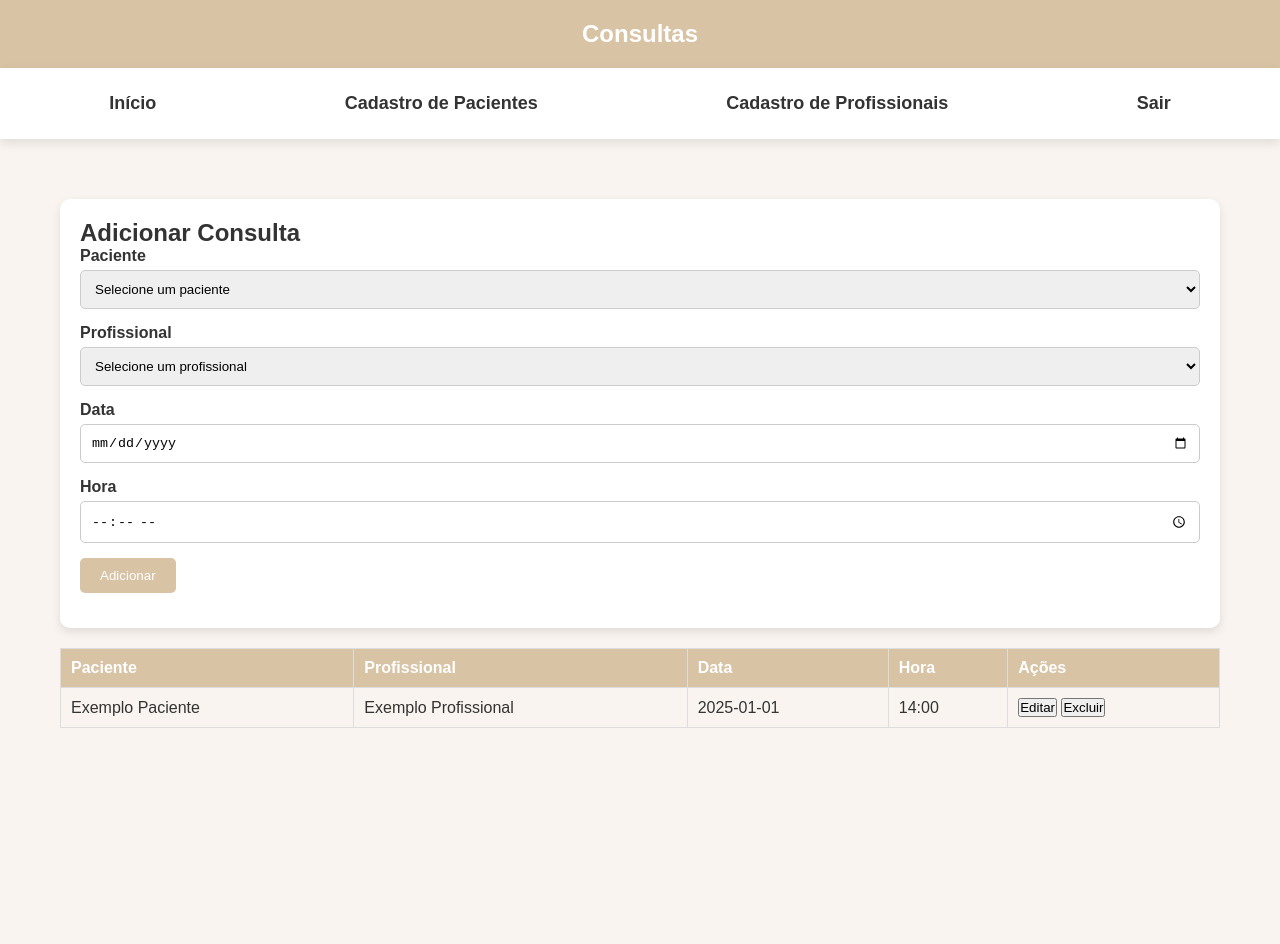
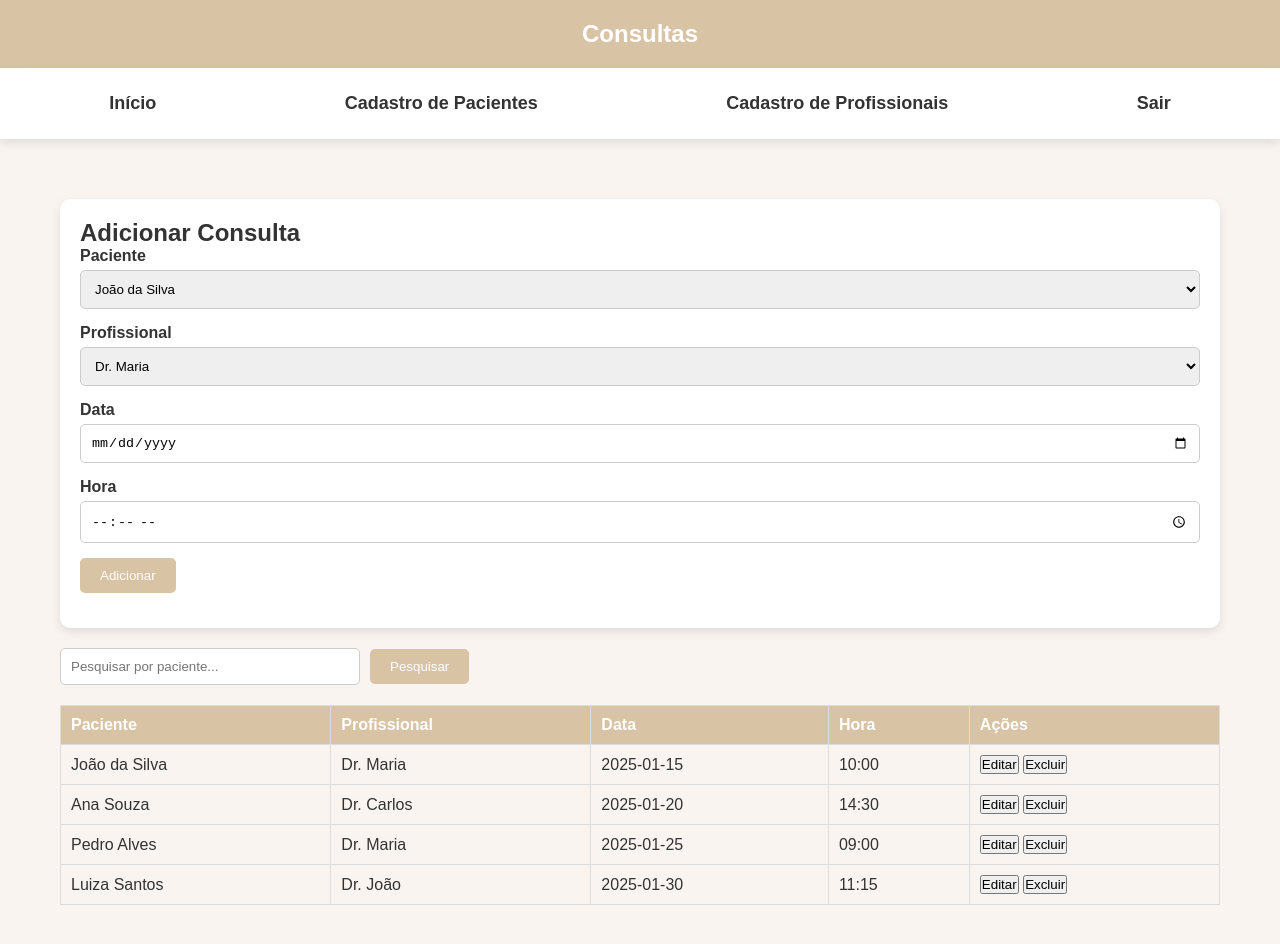
Before and after one commit to otaviopereira10/Fisioterapia, a plain HTML site: page pages/Consultas.html in a window 1280 px wide. Before the commit the page ends 808 px from the top, so only its background shows below. Drawn offline with Linux system fonts and the light colour scheme.

Commit message:
Atualização 7.0

```diff
--- a/css/Cadastro-paciente.css
+++ b/css/Cadastro-paciente.css
@@ -105,3 +105,31 @@ table th {
 .form-group button:hover {
     background: #c0a77b;
 }
+
+.filter-container {
+    margin-bottom: 20px;
+    display: flex;
+    gap: 10px;
+    align-items: center;
+}
+
+.filter-container input {
+    width: 300px;
+    padding: 10px;
+    border: 1px solid #ccc;
+    border-radius: 5px;
+}
+
+.filter-container button {
+    background: #d8c3a5;
+    color: white;
+    padding: 10px 20px;
+    border: none;
+    border-radius: 5px;
+    cursor: pointer;
+    transition: background 0.3s;
+}
+
+.filter-container button:hover {
+    background: #c0a77b;
+}
--- a/css/Cadastro-profissional.css
+++ b/css/Cadastro-profissional.css
@@ -105,3 +105,31 @@ table th {
 .form-group button:hover {
     background: #c0a77b;
 }
+
+.filter-container {
+    margin-bottom: 20px;
+    display: flex;
+    gap: 10px;
+    align-items: center;
+}
+
+.filter-container input {
+    width: 300px;
+    padding: 10px;
+    border: 1px solid #ccc;
+    border-radius: 5px;
+}
+
+.filter-container button {
+    background: #d8c3a5;
+    color: white;
+    padding: 10px 20px;
+    border: none;
+    border-radius: 5px;
+    cursor: pointer;
+    transition: background 0.3s;
+}
+
+.filter-container button:hover {
+    background: #c0a77b;
+}
--- a/css/Consultas.css
+++ b/css/Consultas.css
@@ -105,3 +105,31 @@ table th {
 .form-group button:hover {
     background: #c0a77b;
 }
+
+.filter-container {
+    margin-bottom: 20px;
+    display: flex;
+    gap: 10px;
+    align-items: center;
+}
+
+.filter-container input {
+    width: 300px;
+    padding: 10px;
+    border: 1px solid #ccc;
+    border-radius: 5px;
+}
+
+.filter-container button {
+    background: #d8c3a5;
+    color: white;
+    padding: 10px 20px;
+    border: none;
+    border-radius: 5px;
+    cursor: pointer;
+    transition: background 0.3s;
+}
+
+.filter-container button:hover {
+    background: #c0a77b;
+}
--- /dev/null
+++ b/js/Consultas.js
@@ -0,0 +1,82 @@
+// Dados iniciais
+const consultas = [
+    { paciente: "João da Silva", profissional: "Dr. Maria", data: "2025-01-15", hora: "10:00" },
+    { paciente: "Ana Souza", profissional: "Dr. Carlos", data: "2025-01-20", hora: "14:30" },
+    { paciente: "Pedro Alves", profissional: "Dr. Maria", data: "2025-01-25", hora: "09:00" },
+    { paciente: "Luiza Santos", profissional: "Dr. João", data: "2025-01-30", hora: "11:15" }
+];
+
+// Função para renderizar a tabela
+function renderTable(data) {
+    const tableBody = document.getElementById("table-body");
+    tableBody.innerHTML = ""; // Limpa a tabela antes de renderizar
+
+    data.forEach(consulta => {
+        const row = document.createElement("tr");
+        row.innerHTML = `
+            <td>${consulta.paciente}</td>
+            <td>${consulta.profissional}</td>
+            <td>${consulta.data}</td>
+            <td>${consulta.hora}</td>
+            <td>
+                <button>Editar</button>
+                <button>Excluir</button>
+            </td>
+        `;
+        tableBody.appendChild(row);
+    });
+}
+
+// Renderiza a tabela inicial
+renderTable(consultas);
+
+// Preenche as opções de pacientes e profissionais
+function populateSelectOptions() {
+    const pacienteSelect = document.getElementById("paciente");
+    const profissionalSelect = document.getElementById("profissional");
+
+    // Lista de exemplo para pacientes e profissionais
+    const pacientes = ["João da Silva", "Ana Souza", "Pedro Alves", "Luiza Santos"];
+    const profissionais = ["Dr. Maria", "Dr. Carlos", "Dr. João"];
+
+    // Adiciona pacientes
+    pacientes.forEach(paciente => {
+        const option = document.createElement("option");
+        option.value = paciente;
+        option.textContent = paciente;
+        pacienteSelect.appendChild(option);
+    });
+
+    // Adiciona profissionais
+    profissionais.forEach(profissional => {
+        const option = document.createElement("option");
+        option.value = profissional;
+        option.textContent = profissional;
+        profissionalSelect.appendChild(option);
+    });
+}
+populateSelectOptions();
+
+// Filtro de pesquisa
+document.getElementById("filter-button").addEventListener("click", function () {
+    const filterValue = document.getElementById("filter-input").value.toLowerCase();
+    const filteredData = consultas.filter(consulta =>
+        consulta.paciente.toLowerCase().includes(filterValue)
+    );
+    renderTable(filteredData);
+});
+
+// Adiciona uma nova consulta
+document.getElementById("add-form").addEventListener("submit", function (e) {
+    e.preventDefault();
+    const paciente = document.getElementById("paciente").value;
+    const profissional = document.getElementById("profissional").value;
+    const data = document.getElementById("data").value;
+    const hora = document.getElementById("hora").value;
+
+    consultas.push({ paciente, profissional, data, hora });
+    renderTable(consultas);
+
+    // Limpa os campos do formulário
+    e.target.reset();
+});
--- a/pages/Consultas.html
+++ b/pages/Consultas.html
@@ -3,7 +3,7 @@
 <head>
     <meta charset="UTF-8">
     <meta name="viewport" content="width=device-width, initial-scale=1.0">
-    <title>Document</title>
+    <title>Consultas</title>
     <link rel="stylesheet" href="../css/Consultas.css">
 </head>
 <body>
@@ -13,24 +13,22 @@
         <a href="TelaInicial.html">Início</a>
         <a href="Cadastro-paciente.html">Cadastro de Pacientes</a>
         <a href="Cadastro-profissional.html">Cadastro de Profissionais</a>
-        <a href="/../index.html">Sair</a>
+        <a href="../index.html">Sair</a>
     </nav>
 
     <div class="container">
         <div class="form-container">
             <h2>Adicionar Consulta</h2>
-            <form>
+            <form id="add-form">
                 <div class="form-group">
                     <label for="paciente">Paciente</label>
                     <select id="paciente" name="paciente" required>
-                        <option value="">Selecione um paciente</option>
                         <!-- Opções dinâmicas serão adicionadas aqui -->
                     </select>
                 </div>
                 <div class="form-group">
                     <label for="profissional">Profissional</label>
                     <select id="profissional" name="profissional" required>
-                        <option value="">Selecione um profissional</option>
                         <!-- Opções dinâmicas serão adicionadas aqui -->
                     </select>
                 </div>
@@ -48,6 +46,11 @@
             </form>
         </div>
 
+        <div class="filter-container">
+            <input type="text" id="filter-input" placeholder="Pesquisar por paciente...">
+            <button id="filter-button">Pesquisar</button>
+        </div>
+
         <table>
             <thead>
                 <tr>
@@ -58,20 +61,12 @@
                     <th>Ações</th>
                 </tr>
             </thead>
-            <tbody>
-                <tr>
-                    <td>Exemplo Paciente</td>
-                    <td>Exemplo Profissional</td>
-                    <td>2025-01-01</td>
-                    <td>14:00</td>
-                    <td>
-                        <button>Editar</button>
-                        <button>Excluir</button>
-                    </td>
-                </tr>
-                <!-- Mais registros serão adicionados aqui dinamicamente -->
+            <tbody id="table-body">
+                <!-- Dados dinâmicos serão adicionados aqui -->
             </tbody>
         </table>
     </div>
+
+    <script src="../js/Consultas.js"></script>
 </body>
 </html>
```
Also changed, not shown: js/Filter.js (added, +55 -0 lines), js/Pacientes.js (added, +55 -0 lines), pages/Cadastro-paciente.html (+11 -14 lines), pages/Cadastro-profissional.html (+13 -16 lines).
